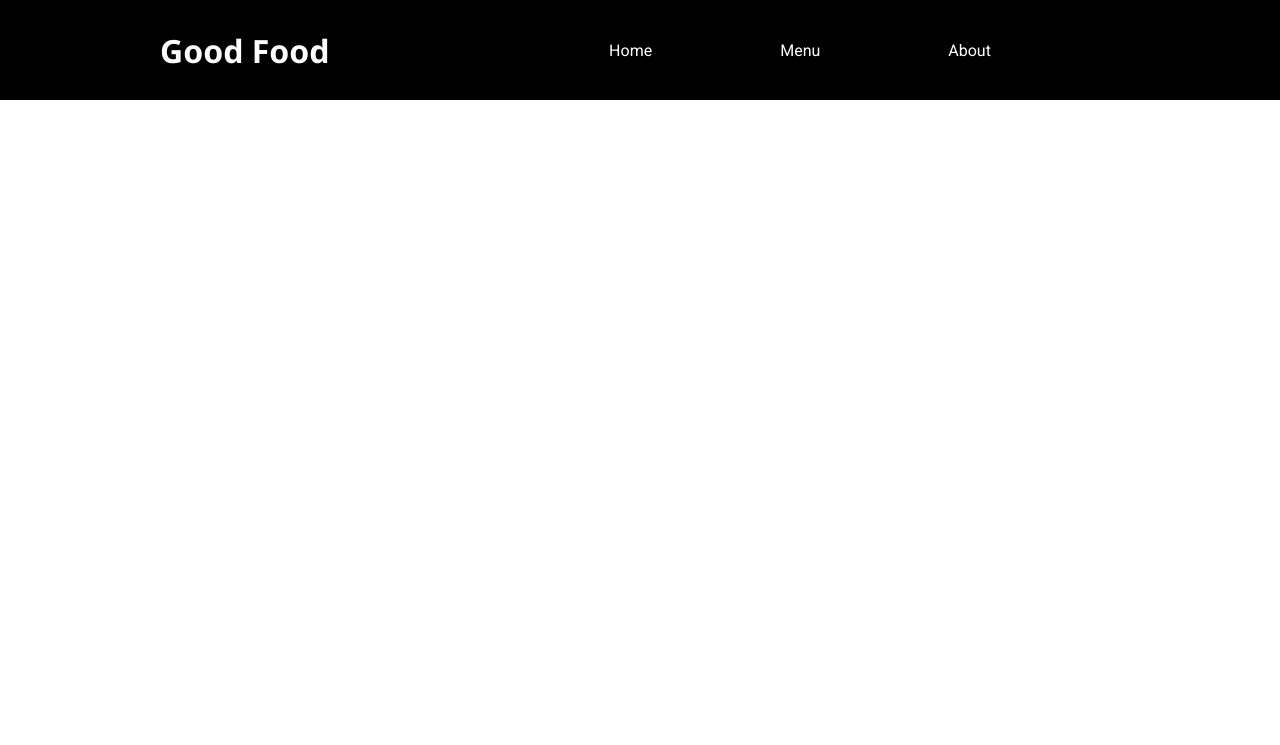
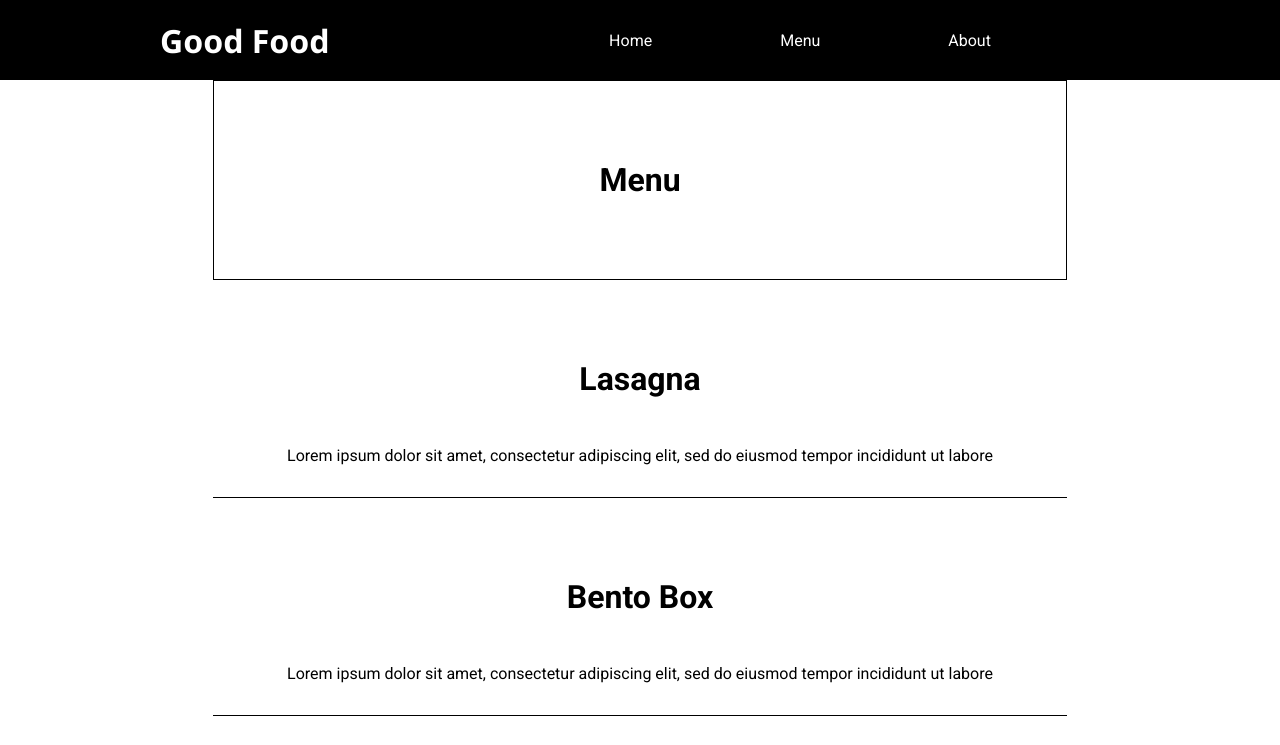
Before and after one commit to christianiwanejko1-art/restaurant, a website built with webpack: page src/index.html in a window 1280 px wide. Both pictures are taken after a click on the button "Menu". Shown: the top 745 px of the page. Built offline with nearby package versions, Linux system fonts and the light colour scheme.

Commit message:
completed menu page

```diff
--- a/src/index.js
+++ b/src/index.js
@@ -3,23 +3,27 @@ import "./style.css"
 
 let homeBtn = document.getElementById('home')
 let menuBtn = document.getElementById('menu')
+const content = document.querySelector('.content');
+const content2 = document.querySelector('.alternativeL');
+
 
 document.addEventListener('DOMContentLoaded', () => {
-    content.classList.add("bg-default");
     createMain()
+    // content.classList.add("bg-default");
 })
 
 
 homeBtn.addEventListener('click', () => {
     createMain()
     content.classList.add("bg-default");
-    content.classList.remove('alternativeL')
+    // content2.classList.add("content");
+
 })
 
 
 menuBtn.addEventListener('click', () => {
+    createMenu()
     content.classList.remove("bg-default");
-    content.classList.add('alternativeL')
 
-    createMenu()
+    // content.classList.remove("bg-default");
 })
--- a/src/main.js
+++ b/src/main.js
@@ -1,6 +1,11 @@
-const contentContainer = document.getElementsByClassName('content');
+const contentContainer = document.querySelector('.content');
 
 const createMain = function () {
+    contentContainer.innerHTML = ' '
+    contentContainer.classList.remove('alternativeL')
+    document.body.classList.add("no-scroll");    // disable scroll
+    contentContainer.classList.add("bg-default");
+    contentContainer.classList.add("content");
     contentContainer.innerHTML = ''
     const intro = document.createElement('div');
     intro.id = 'introduction';
@@ -53,37 +58,44 @@ const createMenu = function () {
             this.description = description
         }
     }
-    const content = document.getElementsByClassName('content')
-    content.innerHTML = ''
+const content = document.querySelector('.content');
+    document.body.classList.remove("no-scroll");    // disable scroll
+    content.classList.add('alternativeL')
+    const content2 = document.querySelector('.alternativeL');
+    content2.innerHTML = ''
+    content2.classList.remove('content')
     const div = document.createElement('div')
     div.id = 'menuContainer'
     const menuH1 = document.createElement('h1');
     menuH1.id = 'menuH1';
     menuH1.textContent = "Menu"
-    content.appendChild(menuH1);
+    content2.appendChild(menuH1);
     const item1 = new food('Lasagna','Lorem ipsum dolor sit amet, consectetur adipiscing elit, sed do eiusmod tempor incididunt ut labore')
     const item2 = new food('Bento Box','Lorem ipsum dolor sit amet, consectetur adipiscing elit, sed do eiusmod tempor incididunt ut labore')
     const item3 = new food('Baked Mac and Cheese','Lorem ipsum dolor sit amet, consectetur adipiscing elit, sed do eiusmod tempor incididunt ut labore')
     const item4 = new food('Teriyaki','Lorem ipsum dolor sit amet, consectetur adipiscing elit, sed do eiusmod tempor incididunt ut labore')
-    const items = [item1,item2,item3,item4]
+    const items = [item1,item2,item3,item4];
 
     function createItem(item) {
         const card = document.createElement('div');
-        card.classList.add('.item');
+        card.classList.add('item');
         const cardH1 = document.createElement('h1');
         cardH1.textContent = `${item.name}`
         const cardP = document.createElement('p');
         cardP.textContent = `${item.description}`;
         card.append(cardH1, cardP)
         div.appendChild(card)
-        content.appendChild(div)
+        content2.appendChild(div)
     }
 
     for (let i=0; i < items.length; i++){
         createItem(items[i])
     }
 
+}
+
+const createAbout = function () {
 
 }
 
-export { createMain, createMenu};
+export { createMain, createMenu, createAbout};
--- a/src/style.css
+++ b/src/style.css
@@ -7,13 +7,28 @@
     color: white;
 }
 
-html, body {
+.overflow {
     overflow: hidden;
 }
 
+html, body { height: 100%; }
+
+.page {
+  min-height: 100vh;
+  display: grid;
+  grid-template-rows: auto 1fr; /* nav, content */
+}
+
+nav {
+  position: sticky; /* or relative */
+  top: 0;
+  z-index: 10;
+}
+
+
 header {
     width: 100vw;
-    height: 100px;
+    height: 10vh;
     background-color: black;
     display: grid;
     grid-template-columns: 1fr 2fr 4fr 1fr;
@@ -38,20 +53,28 @@ nav button {
 }
 
 .content {
-    display: grid;
-    width: 100vw;
-    height: 100vh;
-    grid-template-columns: 1fr 4fr 2fr 1fr;
-    grid-template-rows: 3fr 5fr 1fr;
+  display: grid;
+  width: 100vw;
 
+  /* REMOVE this */
+  /* height: 100vh; */
+
+  min-height: 0; /* ✅ important in grid layouts */
+  grid-template-columns: 1fr 4fr 2fr 1fr;
+  grid-template-rows: 3fr 5fr 1fr;
 }
+
 
 #introduction {
     grid-column: 2 / 3;
-    grid-row: 2 / 3;
+    grid-row: 2 / 4;
     display: flex;
     row-gap: 64px;
     flex-direction: column;
+}
+
+.bg-default {
+    min-height: 90vh;
 }
 
 #introBtn {
@@ -87,22 +110,46 @@ nav button {
 }
 
 
-#menuContainer {
-    grid-column: 2 / 4;
-    background-color: red;
-}
-
 #menuH1 {
     grid-column: 2 / 4;
 }
 
-.item {
-    width: 300px;
-    height: 300px;
-    background-color: blue;
+
+.alternativeL {
+    display: grid;
+    grid-template-columns: 1fr 4fr 1fr;
+    grid-template-rows: 1fr 1fr 4fr;
+    text-align: center;
 }
 
-#alternativeL {
+#menuH1 {
+    grid-column: 2 / 3;
+    grid-row: 1;
+    color: black;
+    border: 1px solid black;
+
     display: grid;
-    grid-template-columns: 1fr 4fr 1fr;
+    place-items: center; /* ✅ centers text vertically & horizontally */
 }
+
+#menuContainer {
+    grid-column: 2 / 3;
+    grid-row: 2 / 4;
+    display: grid;
+    grid-auto-rows: 1fr;
+    grid-auto-flow: row;
+    margin-bottom: 128px;
+}
+
+.item {
+    padding: 32px;
+    border-bottom: 1px solid black;
+}
+
+.item h1 {
+    padding: 48px;
+}
+
+.item p, .item h1 {
+    color: black;
+}
```
